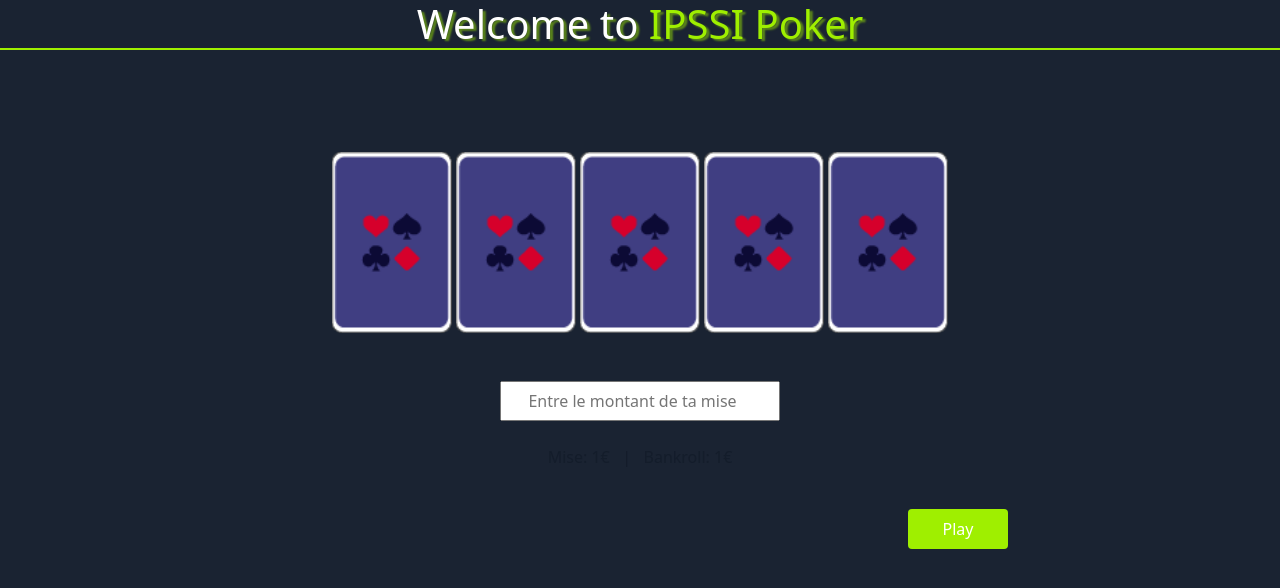
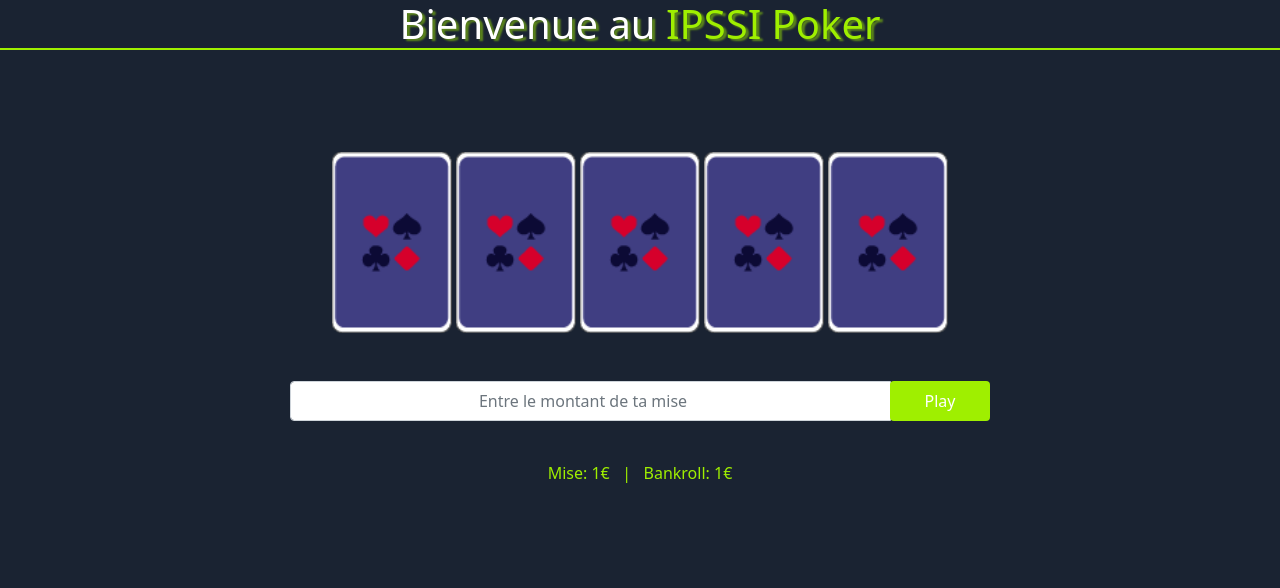
Before and after one commit to oce-prcp/Poker-Casino, a Flask app: page /play in a window 1280 px wide. Shown: the top 588 px of the page. Run offline with Flask 2, Linux system fonts and the light colour scheme; the visitor is signed in with stand-in values (Sample User, id 1).

Commit message:
design(tetative)

```diff
--- a/static/style.css
+++ b/static/style.css
@@ -53,10 +53,10 @@ label{
 .card-settings {
 	width: 100%;
 	background: #141d2b!important;
-	max-width: 600px;
-	position: relative;
-	left: 27%;
-	/* il faut soustraire du poucentage la taille de la card*/
+	max-width: 750px;
+	margin-top: 10vh;
+	margin-right: auto;
+	margin-left: auto;
 
 }
 
@@ -106,11 +106,15 @@ label{
 
 #input-btn {
 	text-align: center;
-	margin-left: 908px;
-	margin-right: auto;
 	height: 40px;
 	width: 100px;
 	color: #fff;
+}
+
+.center-block{
+	display: table;  /* Instead of display:block */
+    margin-left: auto;
+    margin-right: auto;
 }
 
 
@@ -118,7 +122,7 @@ label{
 	text-align: center;
 	margin-left: auto;
 	margin-right: auto;
-	color: #141d2b;
+	color: #9fef00;
 }
 
 
--- a/templates/play.html
+++ b/templates/play.html
@@ -8,7 +8,7 @@
     <title>Play Poker</title>
 </head>
 <body>
-    <h1 class="title-t">Welcome to <span class="title">IPSSI Poker</span></h1>
+    <h1 class="title-t">Bienvenue au <span class="title">IPSSI Poker</span></h1>
     <div class="header-playground">
     </div>
     <br>
@@ -35,15 +35,19 @@
 
     <br>
     <form method="POST">
-        <input class="bet-input" name="bet" type="number" min="1" placeholder="Entre le montant de ta mise" required>
+        <div class="input-group mb-3 center-block" style="max-width: 700px;">
+            <input class="bet-input form-control" name="bet" type="number" min="1" placeholder="Entre le montant de ta mise" required>
+            <div class="input-group-prepend">
+                <button class="btn" id="input-btn" type="submit" value="Play">Play</button>
+            </div>
+        </div>
+
         <br>
 
         <div class="mise-style">
             <p>Mise: {{session['bet']}}€   |   Bankroll: {{session['Bankroll']}}€</p>
         </div>
         <br>
-
-        <input class="btn" id="input-btn" type="submit" value="Play">
     </form>
 </body>
 </html>
```
Also changed, not shown: templates/index.html (+7 -3 lines), templates/play_2.html (+7 -7 lines).
